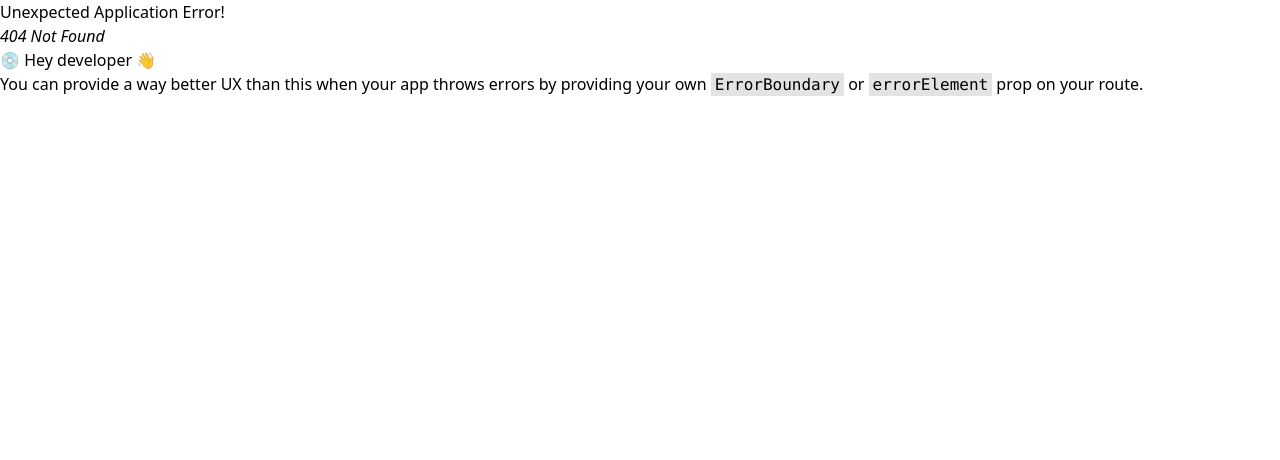
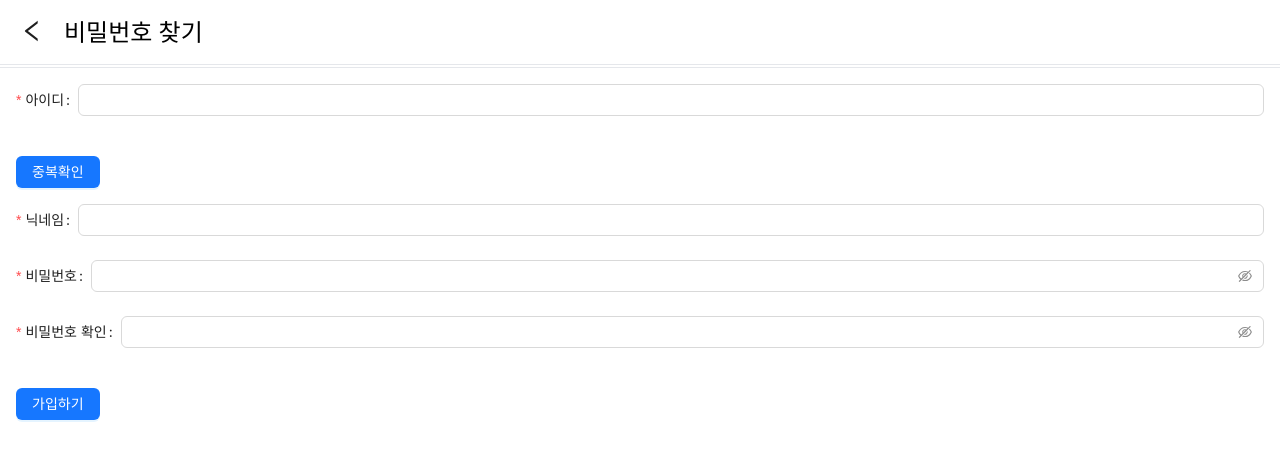
Before and after one commit to Auxilia606/my-service-test, a React (Vite) app in the folder frontend/: page /find-password in a window 1280 px wide. Before the commit this address had no page. Shown: the top 460 px of the page. Built offline with nearby package versions, Linux system fonts and the light colour scheme.

Commit message:
Feat : 아이디 찾기, 비밀번호 찾기 화면 임시 구현 및 라우터 연결

```diff
--- a/frontend/src/app/router/routes.tsx
+++ b/frontend/src/app/router/routes.tsx
@@ -1,6 +1,8 @@
 import { createBrowserRouter } from "react-router-dom";
 
 import { CreatePost } from "@pages/CreatePost";
+import { FindId } from "@pages/FindId";
+import { FindPassword } from "@pages/FindPassword";
 import { Login } from "@pages/Login";
 import { Main } from "@pages/Main";
 import { Post } from "@pages/Post";
@@ -27,6 +29,8 @@ export const router = createBrowserRouter(
       path: "/sign-up",
       element: <SignUp />,
     },
+    { path: "/find-id", element: <FindId /> },
+    { path: "/find-password", element: <FindPassword /> },
   ],
   { basename: "/" }
 );
--- /dev/null
+++ b/frontend/src/pages/FindId/index.ts
@@ -0,0 +1 @@
+export * from "./page";
--- /dev/null
+++ b/frontend/src/pages/FindId/page.tsx
@@ -0,0 +1,93 @@
+import { Space } from "antd";
+import Button from "antd/es/button";
+import Form from "antd/es/form";
+import Input from "antd/es/input";
+
+import { useUserSignUpMutation } from "@shared/api/user/sign-up";
+import { Page } from "@shared/components/Page";
+
+import { SignUpForm } from "./types";
+
+export const FindId: React.FC = () => {
+  const [form] = Form.useForm<SignUpForm>();
+  const { mutateAsync } = useUserSignUpMutation();
+
+  const onClickUniqueCheck = () => {};
+  const onClickSubmit = async (values: SignUpForm) => {
+    try {
+      await mutateAsync({
+        id: values.id,
+        nickname: values.nickname,
+        password: values.password,
+      });
+      window.location.replace("/");
+    } catch (error) {
+      alert(error);
+    }
+  };
+
+  return (
+    <Page>
+      <Page.Header back title="아이디 찾기" />
+      <Page.Body>
+        <Form form={form} onFinish={onClickSubmit}>
+          <Form.Item
+            label="아이디"
+            name="id"
+            rules={[{ required: true, message: "아이디를 입력해주세요" }]}
+          >
+            <Space.Compact style={{ width: "100%" }}>
+              <Input autoComplete="username" />
+              <Button
+                type="primary"
+                htmlType="button"
+                className="my-4"
+                onClick={onClickUniqueCheck}
+              >
+                중복확인
+              </Button>
+            </Space.Compact>
+          </Form.Item>
+          <Form.Item
+            label="닉네임"
+            name="nickname"
+            rules={[{ required: true, message: "닉네임을 입력해주세요" }]}
+          >
+            <Input autoComplete="username" />
+          </Form.Item>
+          <Form.Item
+            label="비밀번호"
+            name="password"
+            rules={[{ required: true, message: "비밀번호를 입력해주세요" }]}
+          >
+            <Input.Password autoComplete="new-password" />
+          </Form.Item>
+          <Form.Item
+            label="비밀번호 확인"
+            name="password-confirm"
+            rules={[
+              { required: true, message: "비밀번호를 입력해주세요" },
+              ({ getFieldValue }) => ({
+                validator: (_, value) => {
+                  if (!value || getFieldValue("password") === value) {
+                    return Promise.resolve();
+                  }
+                  return Promise.reject(
+                    new Error("비밀번호가 일치하지 않습니다")
+                  );
+                },
+              }),
+            ]}
+          >
+            <Input.Password autoComplete="new-password" />
+          </Form.Item>
+          <Form.Item noStyle>
+            <Button type="primary" htmlType="submit" className="my-4">
+              가입하기
+            </Button>
+          </Form.Item>
+        </Form>
+      </Page.Body>
+    </Page>
+  );
+};
--- /dev/null
+++ b/frontend/src/pages/FindId/types.ts
@@ -0,0 +1,6 @@
+export type SignUpForm = {
+  id: string;
+  nickname: string;
+  password: string;
+  passwordConfirm: string;
+};
--- /dev/null
+++ b/frontend/src/pages/FindPassword/index.ts
@@ -0,0 +1 @@
+export * from "./page";
--- /dev/null
+++ b/frontend/src/pages/FindPassword/page.tsx
@@ -0,0 +1,92 @@
+import Button from "antd/es/button";
+import Form from "antd/es/form";
+import Input from "antd/es/input";
+
+import { useUserSignUpMutation } from "@shared/api/user/sign-up";
+import { Page } from "@shared/components/Page";
+
+import { SignUpForm } from "./types";
+
+export const FindPassword: React.FC = () => {
+  const [form] = Form.useForm<SignUpForm>();
+  const { mutateAsync } = useUserSignUpMutation();
+
+  const onClickUniqueCheck = () => {};
+  const onClickSubmit = async (values: SignUpForm) => {
+    try {
+      await mutateAsync({
+        id: values.id,
+        nickname: values.nickname,
+        password: values.password,
+      });
+      window.location.replace("/");
+    } catch (error) {
+      alert(error);
+    }
+  };
+
+  return (
+    <Page>
+      <Page.Header back title="비밀번호 찾기" />
+      <Page.Body>
+        <Form form={form} onFinish={onClickSubmit}>
+          <Form.Item
+            label="아이디"
+            name="id"
+            rules={[{ required: true, message: "아이디를 입력해주세요" }]}
+          >
+            <Input autoComplete="username" />
+          </Form.Item>
+          <Form.Item name="check" noStyle>
+            <Button
+              type="primary"
+              htmlType="button"
+              className="my-4"
+              onClick={onClickUniqueCheck}
+            >
+              중복확인
+            </Button>
+          </Form.Item>
+          <Form.Item
+            label="닉네임"
+            name="nickname"
+            rules={[{ required: true, message: "닉네임을 입력해주세요" }]}
+          >
+            <Input autoComplete="username" />
+          </Form.Item>
+          <Form.Item
+            label="비밀번호"
+            name="password"
+            rules={[{ required: true, message: "비밀번호를 입력해주세요" }]}
+          >
+            <Input.Password autoComplete="new-password" />
+          </Form.Item>
+          <Form.Item
+            label="비밀번호 확인"
+            name="password-confirm"
+            rules={[
+              { required: true, message: "비밀번호를 입력해주세요" },
+              ({ getFieldValue }) => ({
+                validator: (_, value) => {
+                  if (!value || getFieldValue("password") === value) {
+                    return Promise.resolve();
+                  }
+                  return Promise.reject(
+                    new Error("비밀번호가 일치하지 않습니다")
+                  );
+                },
+              }),
+            ]}
+          >
+            <Input.Password autoComplete="new-password" />
+          </Form.Item>
+          <Form.Item noStyle>
+            <Button type="primary" htmlType="submit" className="my-4">
+              가입하기
+            </Button>
+          </Form.Item>
+        </Form>
+      </Page.Body>
+    </Page>
+  );
+};
--- /dev/null
+++ b/frontend/src/pages/FindPassword/types.ts
@@ -0,0 +1,6 @@
+export type SignUpForm = {
+  id: string;
+  nickname: string;
+  password: string;
+  passwordConfirm: string;
+};
```
